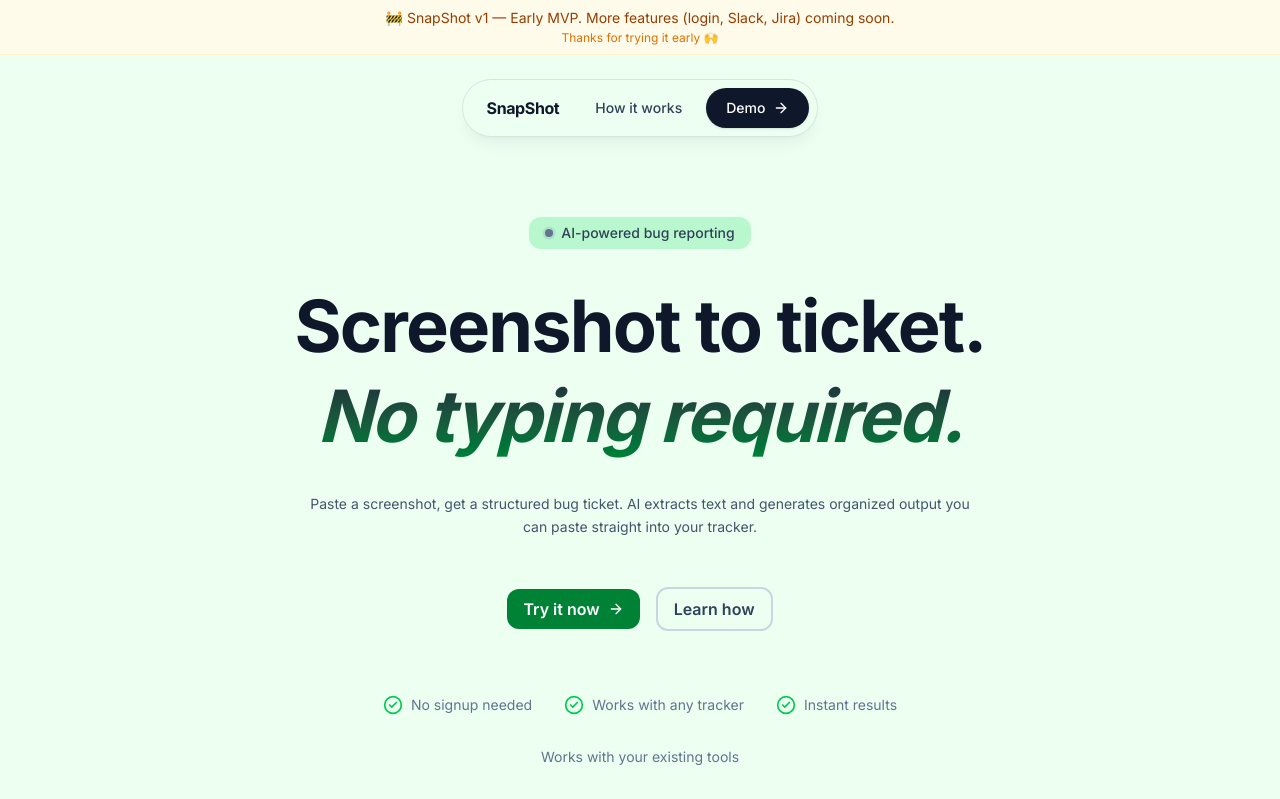
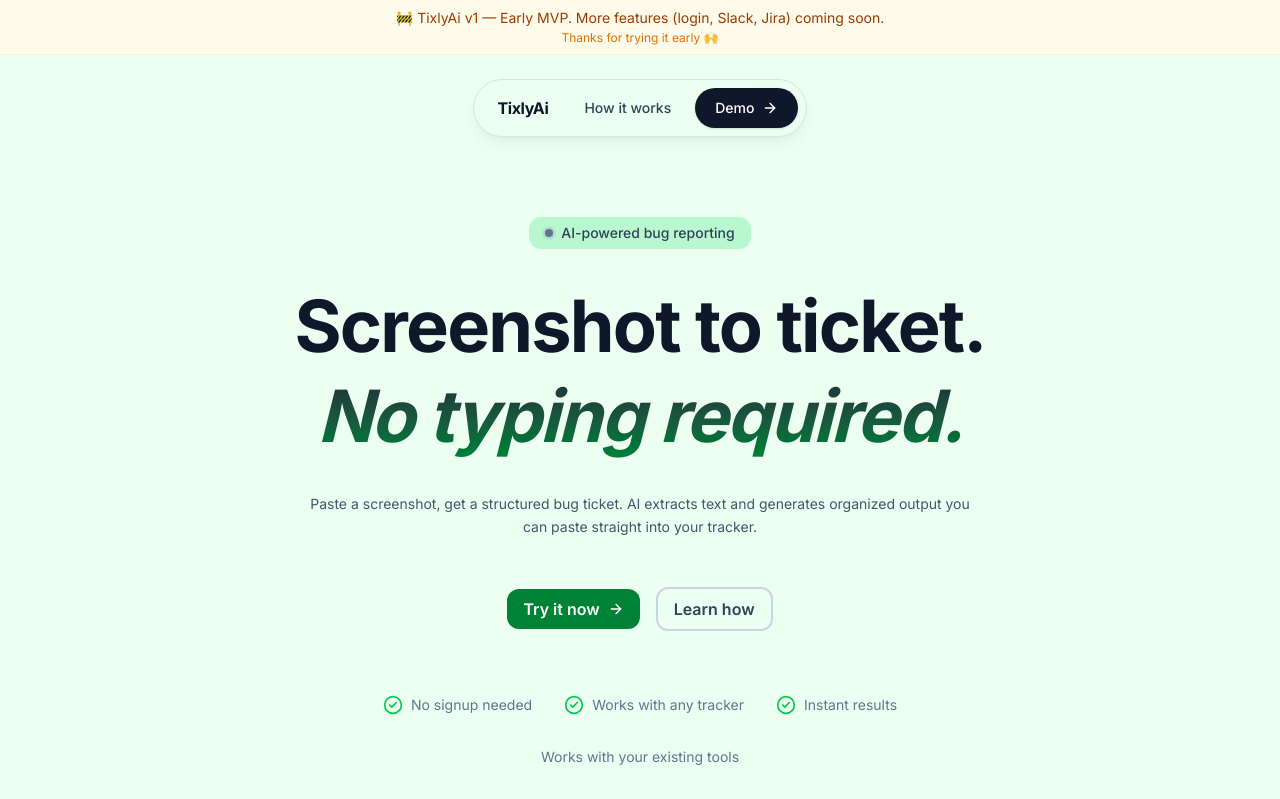
Before and after one commit to bichitrabehera/TixlyAi, a Next.js app: page / in a window 1280 px wide. Shown: the top 799 px of the page. Built offline with nearby package versions, Linux system fonts and the light colour scheme.

Commit message:
changed name

```diff
--- /dev/null
+++ b/app/api/slack/reset/route.ts
@@ -0,0 +1,7 @@
+import { NextResponse } from "next/server";
+import { db } from "@/lib/db";
+
+export async function POST() {
+  db.prepare("DELETE FROM slack_tokens").run();
+  return NextResponse.json({ success: true });
+}
--- a/app/layout.tsx
+++ b/app/layout.tsx
@@ -6,7 +6,7 @@
 const inter = Inter({ subsets: ["latin"] });
 
 export const metadata: Metadata = {
-  title: "SnapShot - Screenshot to Bug Ticket",
+  title: "TixlyAi - Screenshot to Bug Ticket",
   description: "Convert screenshots to structured bug tickets using OCR and AI",
 };
 
--- a/components/CallToAction.tsx
+++ b/components/CallToAction.tsx
@@ -13,7 +13,7 @@
           Ready to save time?
         </h2>
         <p className="text-lg text-slate-600 mb-8">
-          Try SnapShot now. Paste a screenshot and see how fast you can generate a ticket.
+          Try TixlyAi now. Paste a screenshot and see how fast you can generate a ticket.
         </p>
         <Link
           href="/demo"
--- a/components/Footer.tsx
+++ b/components/Footer.tsx
@@ -7,7 +7,7 @@
         <div className="flex flex-col items-center gap-8">
           <div className="text-center">
             <div className="mb-2 flex items-center justify-center gap-2 font-bold text-xl tracking-tight text-slate-900">
-              SnapShot
+              TixlyAi
             </div>
             <p className="text-sm text-slate-600">
               Screenshot to ticket, instantly.
@@ -52,7 +52,7 @@
           </div>
 
           <div className="text-xs text-slate-400">
-            © 2026 SnapShot. All rights reserved.
+            © 2026 TixlyAi. All rights reserved.
           </div>
         </div>
       </div>
--- a/components/Header.tsx
+++ b/components/Header.tsx
@@ -6,7 +6,7 @@
     <header className="sticky z-50">
        <div className="bg-amber-50 mb-6 border-b border-amber-100 py-2 text-center">
         <p className="text-sm text-amber-800">
-          🚧 SnapShot v1 — Early MVP. More features (login, Slack, Jira) coming soon.
+          🚧 TixlyAi v1 — Early MVP. More features (login, Slack, Jira) coming soon.
         </p>
         <p className="text-xs text-amber-600 mt-0.5">Thanks for trying it early 🙌</p>
       </div>
@@ -16,7 +16,7 @@
             href="/"
             className="flex items-center gap-2 rounded-full px-4 py-2 text-base font-bold tracking-tight text-slate-900 transition-colors hover:bg-slate-100/80 hover:text-slate-700"
           >
-            SnapShot
+            TixlyAi
           </Link>
 
           <nav className="flex items-center gap-1">
--- a/components/InputPanel.tsx
+++ b/components/InputPanel.tsx
@@ -121,7 +121,7 @@
         <div className="mt-4 rounded-lg bg-neutral-100 p-4 text-center">
           <p className="text-base font-medium text-neutral-700">🚀 You've reached the free MVP limit.</p>
           <p className="text-sm text-neutral-500 mt-2">
-            This is an early version of SnapShot.
+            This is an early version of TixlyAi.
             <br />
             We're working on login, Slack, Jira integrations and more.
             <br />
```
